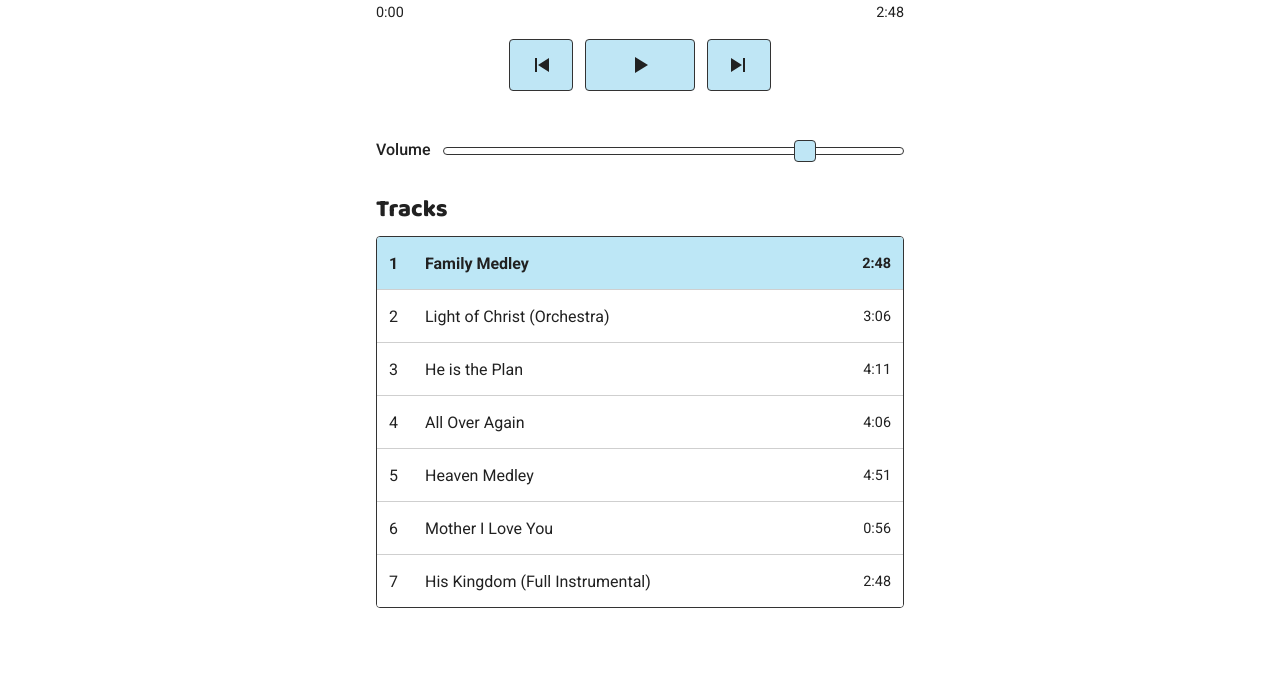
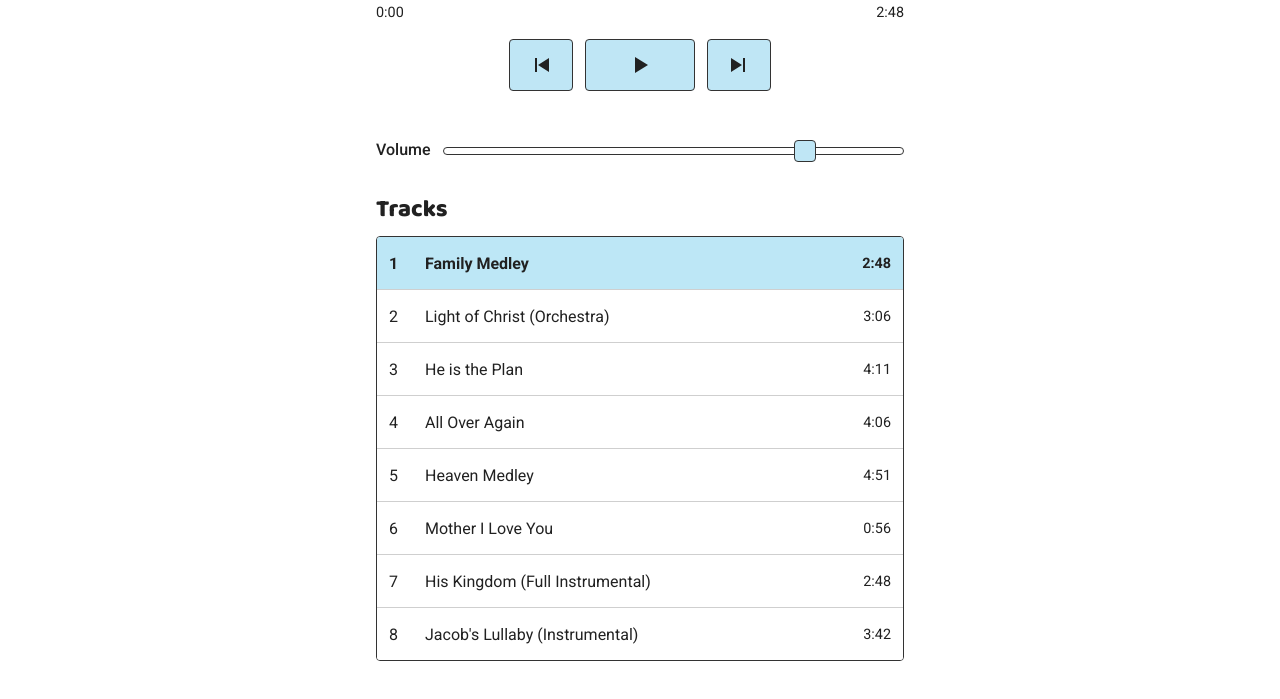
Before and after one commit to Murlinth/genesis-player, a plain HTML site: page index.html in a window 1280 px wide. Shown: the part 907-1606 px from the top of the page. Before the commit the page ends 1563 px from the top, so only its background shows below. Drawn offline with Linux system fonts and the light colour scheme.

Commit message:
Add Jacob's Lullaby (Instrumental) to Genesis

```diff
--- a/index.html
+++ b/index.html
@@ -173,7 +173,8 @@
       ["All Over Again", "4:06"],
       ["Heaven Medley", "4:51"],
       ["Mother I Love You", "0:56"],
-      ["His Kingdom (Full Instrumental)", "2:48"]
+      ["His Kingdom (Full Instrumental)", "2:48"],
+      ["Jacob's Lullaby (Instrumental)", "3:42"]
     ]),
     album("highschool", "Jacob in Highschool", "Jacob Aird", "hs-cover.png", "hs", 2, [
       ["Mister Macagorian", "1:20"],
```
Also changed, not shown: 1 other file.
